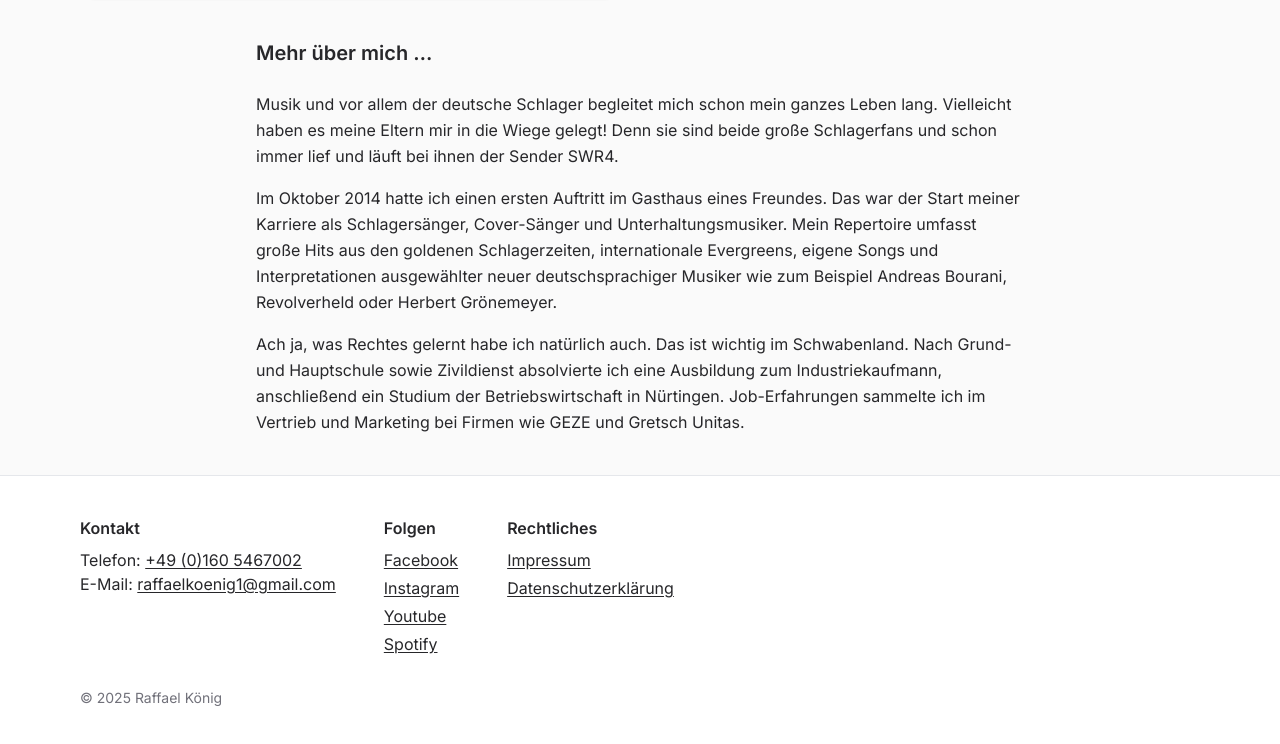
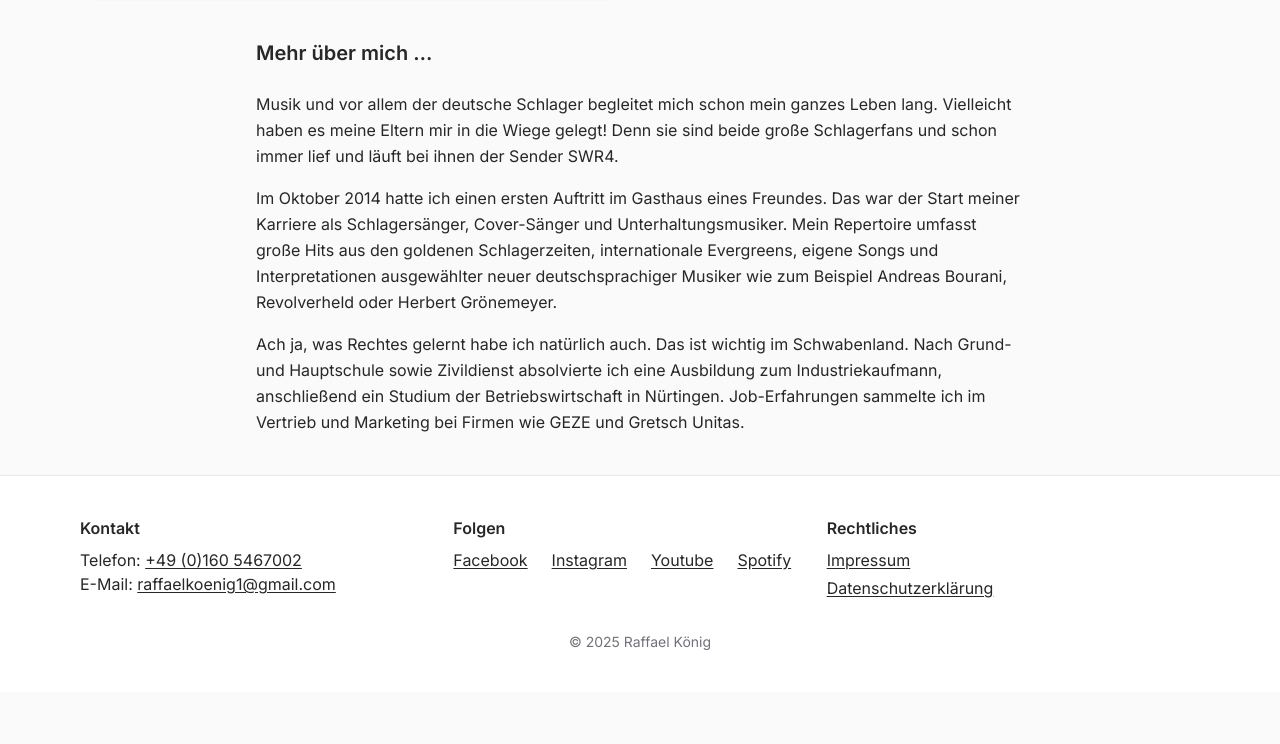
Before and after one commit to raffaelkoenig1-dot/raffaelkoenig1-dot.github.io, a plain HTML site: page index.html in a window 1280 px wide. Shown: the part 651-1395 px from the top of the page. After the commit the page ends 1343 px from the top, so only its background shows below. Drawn offline with nearby package versions, Linux system fonts and the light colour scheme.

Commit message:
Update index.html

```diff
--- a/index.html
+++ b/index.html
@@ -131,16 +131,24 @@
 <footer class="border-t bg-white">
   <div class="max-w-6xl mx-auto px-4 py-10">
     <!-- top: three columns -->
-    <div class="grid gap-x-12 gap-y-6 md:grid-flow-col md:auto-cols-max md:justify-start">
-      <section aria-labelledby="footer-kontakt">
+    <div class="flex flex-col md:flex-row md:justify-between text-center md:text-left">
+
+      <!-- Kontakt -->
+      <section aria-labelledby="footer-kontakt" class="mb-6 md:mb-0 w-full md:w-1/3">
         <h2 id="footer-kontakt" class="font-semibold">Kontakt</h2>
-        <p class="mt-2">Telefon: <a class="underline" href="tel:+491605467002">+49 (0)160 5467002</a></p>
-        <p>E-Mail: <a class="underline" href="mailto:raffaelkoenig1@gmail.com">raffaelkoenig1@gmail.com</a></p>
+        <p class="mt-2">Telefon:
+          <a class="underline" href="tel:+491605467002">+49 (0)160 5467002</a>
+        </p>
+        <p>
+          E-Mail:
+          <a class="underline" href="mailto:raffaelkoenig1@gmail.com">raffaelkoenig1@gmail.com</a>
+        </p>
       </section>
 
-      <section aria-labelledby="footer-folgen">
+      <!-- Folgen -->
+    <section aria-labelledby="footer-folgen" class="mb-6 md:mb-0 w-full md:w-1/3">
     <h2 id="footer-folgen" class="font-semibold">Folgen</h2>
-        <ul class="mt-2 space-y-1">
+    <ul class="mt-2 flex flex-wrap justify-center md:justify-start gap-x-6 gap-y-2">
       <li><a class="underline" href="https://www.facebook.com/ralf.honich" target="_blank" rel="noopener">Facebook</a></li>
        <li><a class="underline" href="https://www.instagram.com/raffael_koenig/" target="_blank" rel="noopener">Instagram</a></li>
       <li><a class="underline" href="https://www.youtube.com/@raffael-konig2842" target="_blank" rel="noopener">Youtube</a></li>
@@ -148,7 +156,8 @@
     </ul>
   </section>
 
-      <section aria-labelledby="footer-recht">
+      <!-- Rechtliches -->
+      <section aria-labelledby="footer-recht" class="w-full md:w-1/3">
         <h2 id="footer-recht" class="font-semibold">Rechtliches</h2>
         <ul class="mt-2 space-y-1">
           <li><a class="underline" href="/impressum.html">Impressum</a></li>
@@ -157,13 +166,9 @@
       </section>
     </div>
 
-    <div class="mt-8 flex flex-col sm:flex-row items-start sm:items-center justify-between text-sm text-zinc-500">
+    <!-- Footer Bottom -->
+    <div class="mt-8 flex flex-col sm:flex-row items-center justify-center text-sm text-zinc-500">
       <p>© 2025 Raffael König</p>
     </div>
   </div>
 </footer>
-
-
-<script src="/assets/js/main.js"></script>
-</body>
-</html>
```
Lines whose indentation alone changed are shown as unchanged.
